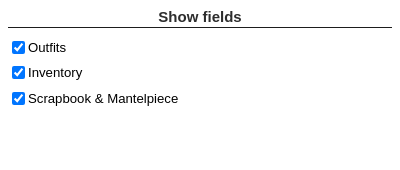
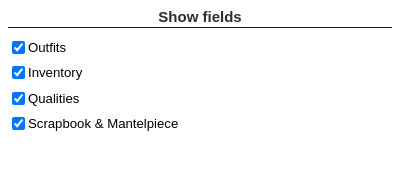
Before and after one commit to sdob/fl-search, a browser extension: page popup.html in a window 400 px wide. Drawn offline with Linux system fonts and the light colour scheme.

Commit message:
Add 'Qualities' checkbox to popup

```diff
--- a/popup.html
+++ b/popup.html
@@ -29,6 +29,15 @@
       <label class="flis-options__option">
         <input
         class="flis-options__input"
+        data-searchfield="qualities"
+        name="flis-outfit-search"
+        type="checkbox"
+        />
+        Qualities
+      </label>
+      <label class="flis-options__option">
+        <input
+        class="flis-options__input"
         data-searchfield="scrapbook"
         name="flis-outfit-search"
         type="checkbox"
--- a/popup.js
+++ b/popup.js
@@ -1,6 +1,6 @@
 (() => {
   // These are our search fields
-  const searchfields = ['outfit', 'inventory', 'scrapbook'];
+  const searchfields = ['outfit', 'inventory', 'scrapbook', 'qualities'];
 
   // Load saved options
   document.addEventListener('DOMContentLoaded', loadOptions);
```
